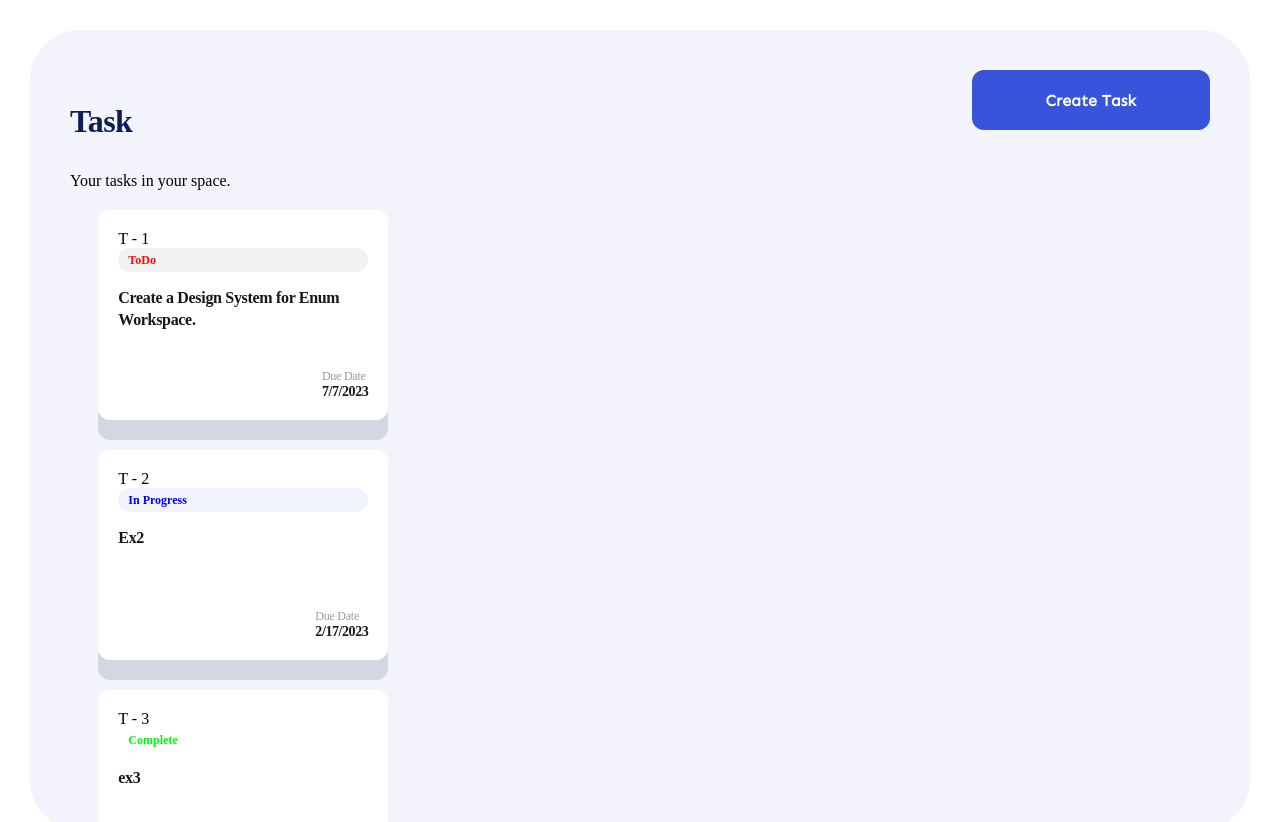
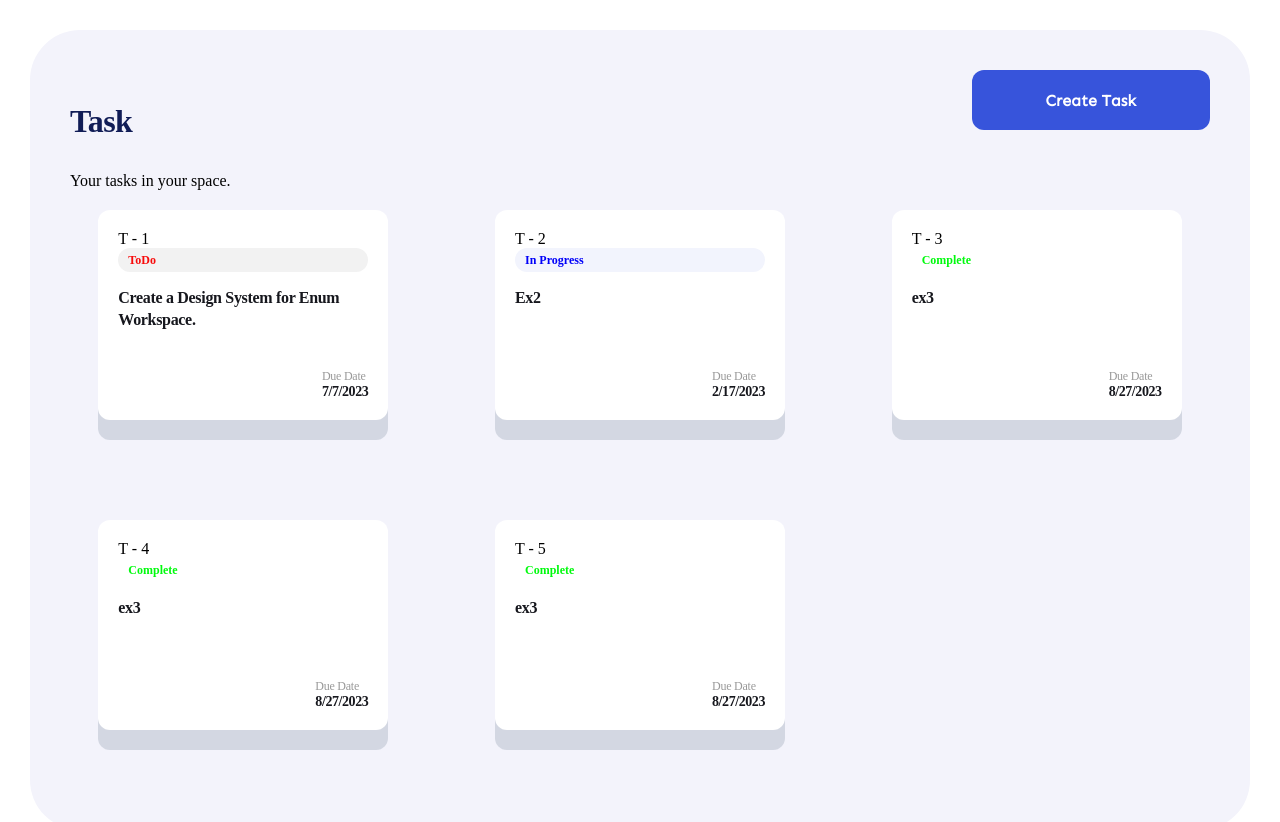
Before and after one commit to vaidanicu/Task-Manager, a React (Create React App) app: page / in a window 1280 px wide. Shown: the top 822 px of the page. Built offline with nearby package versions, Linux system fonts and the light colour scheme.

Commit message:
css update

```diff
--- a/src/components/control-panel/ControlPanel.css
+++ b/src/components/control-panel/ControlPanel.css
@@ -1,11 +1,3 @@
-.task-list-container {
-  display: grid;
-  grid-template-columns: repeat(auto-fill, minmax(250px, 1fr));
-  grid-auto-rows: minmax(min-content, max-content);
-  justify-items: center;
-  gap: 40px 50px;
-}
-
 .view-title {
   font-style: normal;
   font-weight: 700;
--- a/src/components/task-viewer/TaskViewer.css
+++ b/src/components/task-viewer/TaskViewer.css
@@ -10,3 +10,14 @@
 .task-viewer-container::-webkit-scrollbar {
   display: none; /* Safari and Chrome */
 }
+.task-list-container {
+  display: grid;
+  grid-template-columns: repeat(auto-fill, minmax(250px, 1fr));
+  grid-auto-rows: minmax(min-content, max-content);
+  justify-items: center;
+  gap: 40px 50px;
+}
+
+.task-list-grid {
+  display: contents;
+}
```
